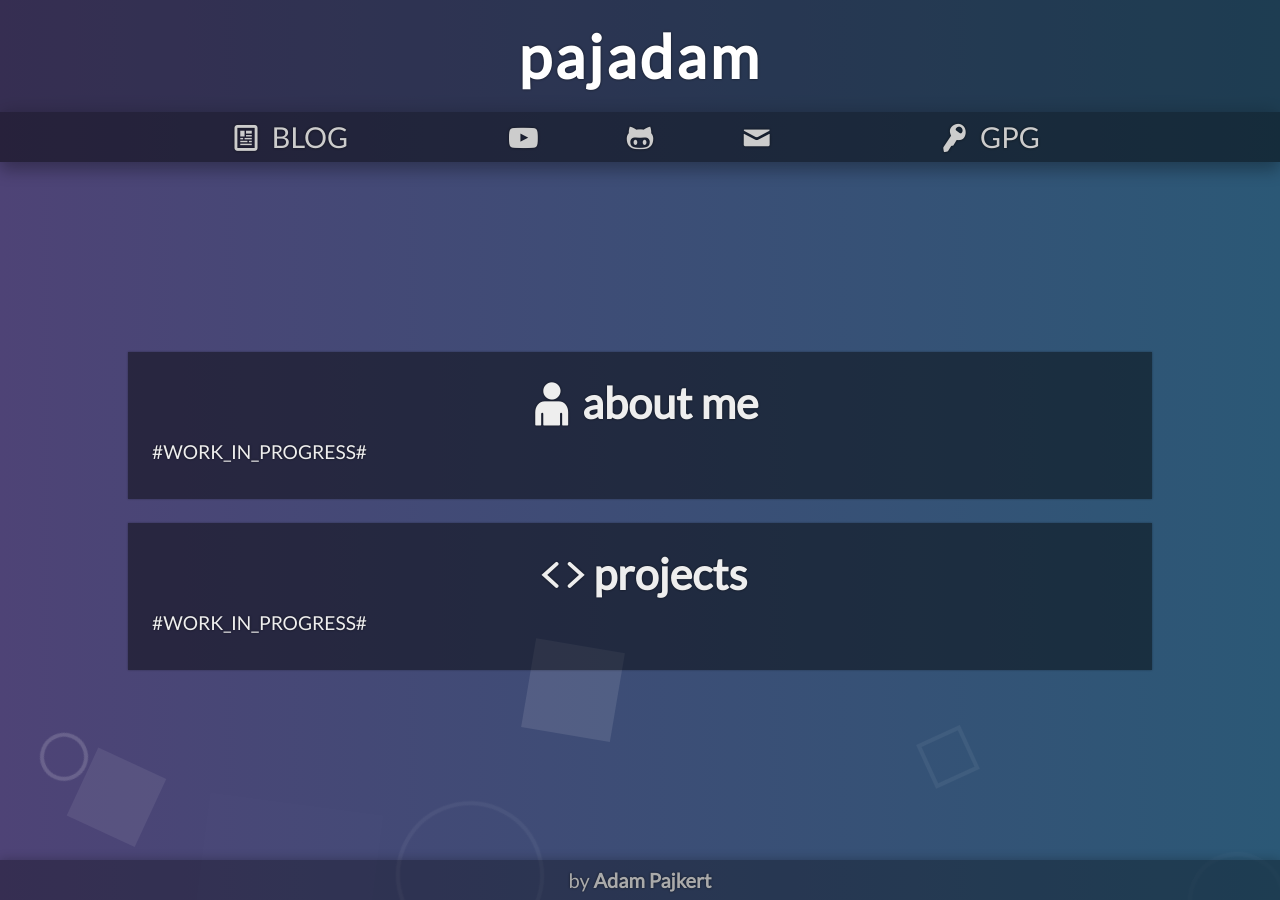
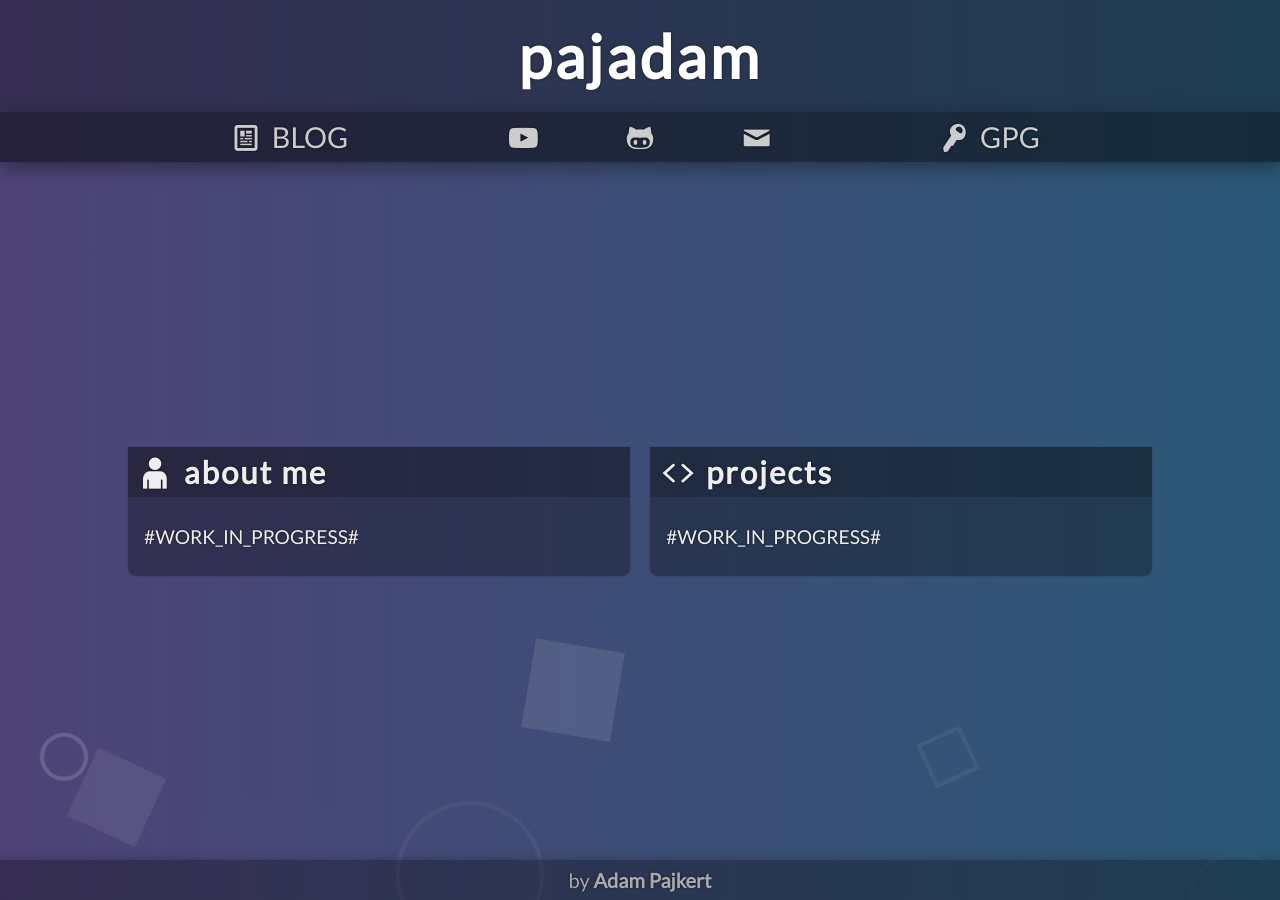
Before and after one commit to pajadam/pajadam.me, a Jekyll site: the page built from index.html, in a window 1280 px wide. Built offline with Jekyll 4.4.1, drawn with Linux system fonts in a browser that asks for light colours.

Commit message:
Style boxes

```diff
--- a/_sass/_content.scss
+++ b/_sass/_content.scss
@@ -1,3 +1,5 @@
+$bottom-radius: 8px;
+
 .container{
     color: #eee;
     margin: auto;
@@ -9,45 +11,83 @@
 }
 
 .box{
-    width: 100%;
+    width: 49%;
+    float: left;
     margin: 24px auto;
-    padding: 24px;
     max-width: $max-width;
     box-sizing: border-box;
     text-align: center;
-    background-color: rgba(0, 0, 0, .45);
+    background-color: rgba(0, 0, 0, .3);
 
-    -webkit-box-shadow: 0px 0px 2px 0px rgba(0,0,0,.35);
-    -moz-box-shadow: 0px 0px 2px 0px rgba(0,0,0,.35);
-    box-shadow: 0px 0px 2px 0px rgba(0,0,0,.35);
+    -webkit-box-shadow: 0px 0px 2px 0px rgba(0,0,0,.25);
+    -moz-box-shadow: 0px 0px 2px 0px rgba(0,0,0,.25);
+    box-shadow: 0px 0px 2px 0px rgba(0,0,0,.25);
+}
+
+article:nth-child(odd) .box{
+    margin-right: 1%;
+    border-bottom-right-radius: $bottom-radius;
+}
+
+article:nth-child(even) .box{
+    margin-left: 1%;
+    border-bottom-left-radius: $bottom-radius;
 }
 
 .box h1{
-    font-size: .75em;
+    padding: 6px 0px;
+    font-size: .6em;
+    text-align: left;
+    letter-spacing: 2px;
+    background-color: rgba(0, 0, 0, .2)
+}
+
+.box h1 i{
+    float: left;
+    padding: 0px 6px;
 }
 
 .box p{
     margin: 8px 0px;
+    padding: 16px;
     font-size: .35em;
 }
 
 @media screen and (max-width: $mobile-width) {
-    .container{
-        padding: 0px 10px;
-        padding-top: 30px;
-        padding-bottom: 70px;
-    }
-
     .box{
-        margin: 14px auto;
+        width: 95%;
+        margin: 14px 0;
     }
 
     .box h1{
-        font-size: .6em;
+        font-size: .5em;
     }
 
     .box p{
         font-size: .35em;
+    }
+
+    article:nth-child(odd) .box{
+        margin-left: 5%;
+
+        border-bottom-right-radius: 0;
+        border-bottom-left-radius: $bottom-radius;
+    }
+
+    article:nth-child(even) .box{
+        margin-right: 5%;
+        margin-left: 0;
+
+        border-bottom-left-radius: 0;
+        border-bottom-right-radius: $bottom-radius;
+
+        h1{
+            text-align: right;
+        }
+
+        h1 i{
+            float: right;
+        }
     }
 }
 
@@ -59,11 +99,19 @@
     }
 
     .box h1{
-        font-size: .9em;
+        font-size: .65em;
     }
 
     .box p{
         margin: 12px 0px;
         font-size: .4em;
     }
+
+    article:nth-child(odd) .box{
+        border-bottom-left-radius: $bottom-radius;
+    }
+
+    article:nth-child(even) .box{
+        border-bottom-right-radius: $bottom-radius;
+    }
 }
```
